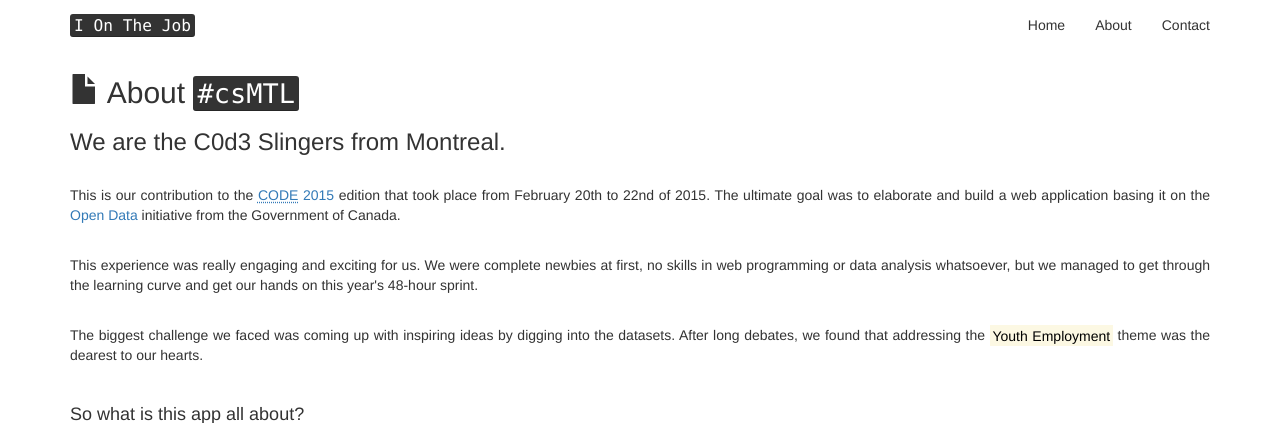
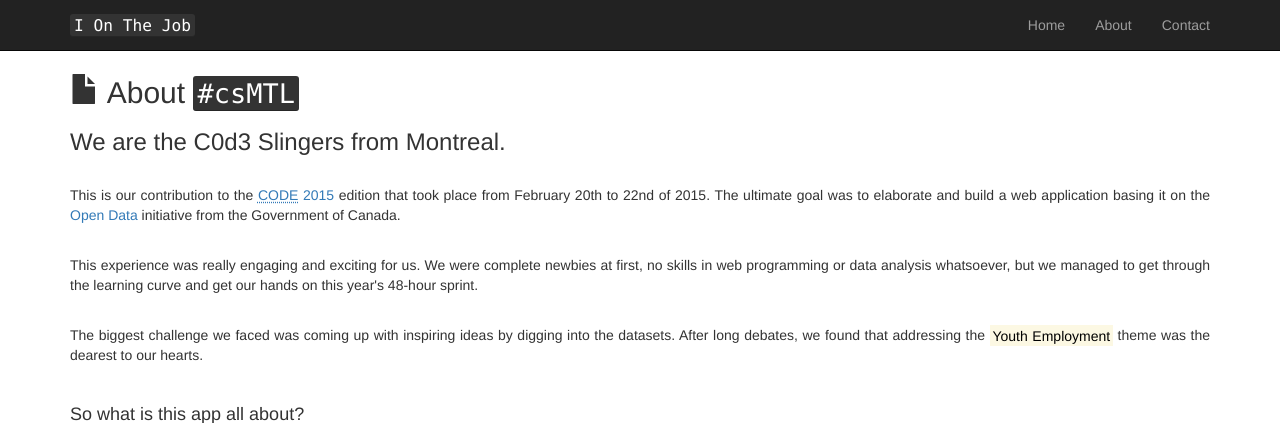
Before and after one commit to msulivan514/csmtl, a Django app: template app/templates/app/about.html in a window 1280 px wide. Shown: the top 423 px of the page. Run offline with Django 3.2, Linux system fonts and the light colour scheme; the template is opened without the code that fills it, so the values that code supplies are empty; some libraries are stand-ins or nearby versions; some web fonts are replaced.

Commit message:
Fix bad CSS for navbar (not working on extra small devices)

```diff
--- a/app/static/app/content/site.css
+++ b/app/static/app/content/site.css
@@ -47,13 +47,8 @@ header {
     background-color: rgba(208, 54, 54, 1);
 }
 
-.navbar .navbar-nav > li > a, .navbar {
-    color: #333333;
-}
-
 .navbar .navbar-nav > li > a:hover, .navbar .navbar-nav > li > a:focus {
-    color: rgba(208, 54, 54, 1);
-    background-color: transparent;
+    background-color: rgba(208, 54, 54, 1);
     text-decoration: underline;
 }
 
--- a/app/templates/app/layout.html
+++ b/app/templates/app/layout.html
@@ -24,7 +24,7 @@
 </head>
 
 <body>
-    <div class="navbar navbar-fixed-top">
+    <div class="navbar navbar-inverse navbar-fixed-top">
         <div class="container">
             <div class="navbar-header">
                 <button type="button" class="navbar-toggle" data-toggle="collapse" data-target=".navbar-collapse">
```
